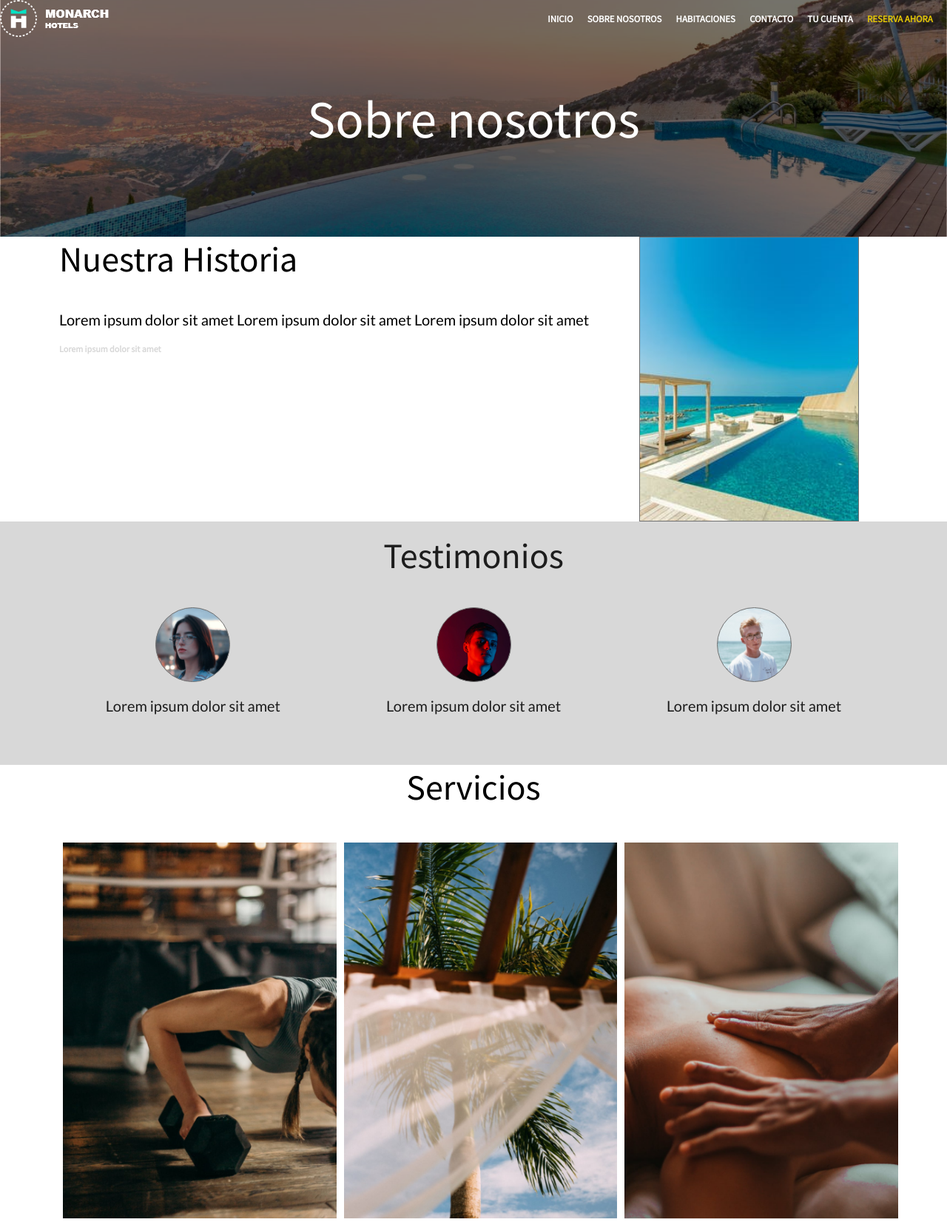
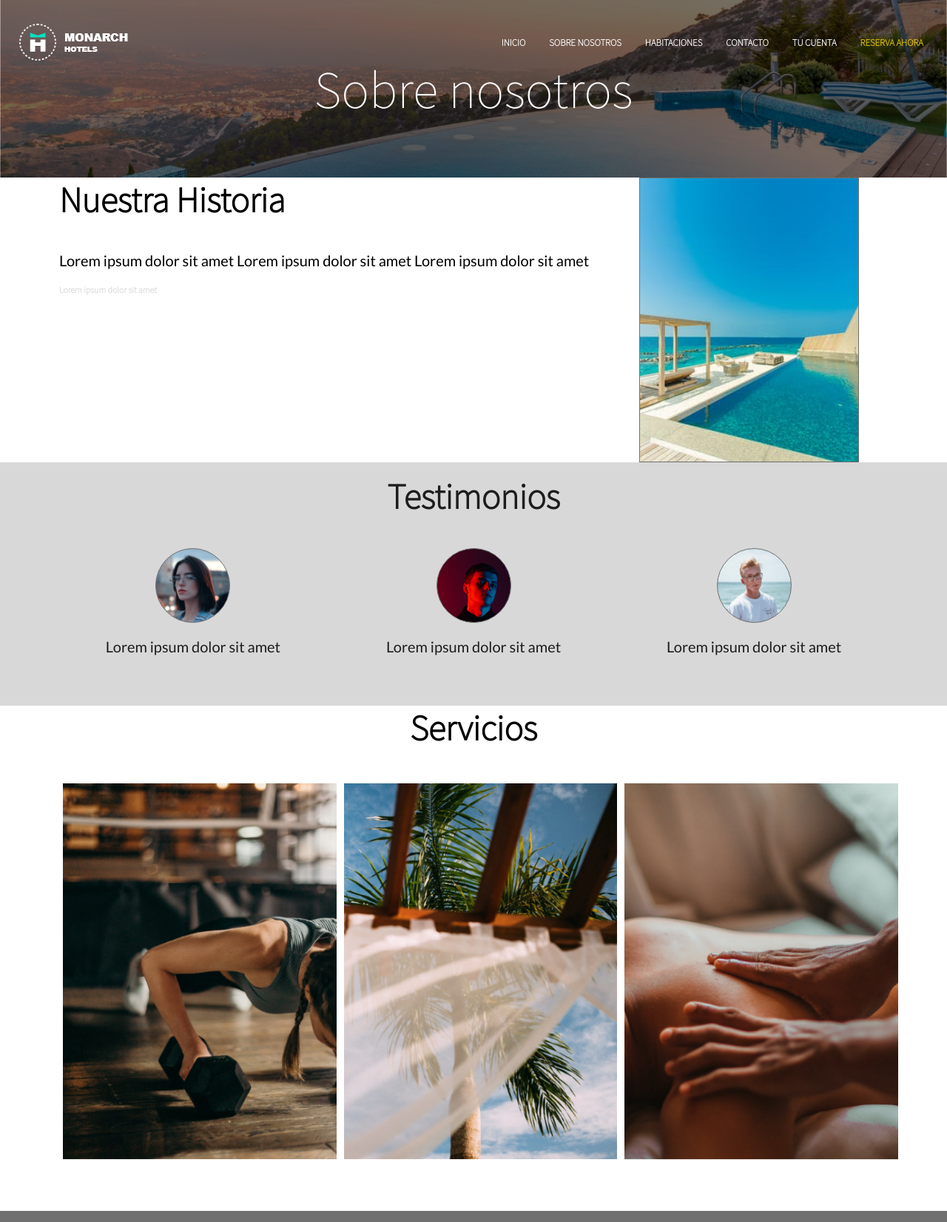
Before and after one commit to Diesouto/MonarchHotel, a PHP site: page /about.html in a window 1280 px wide. Shown: the top 1652 px of the page at 74% size. Run offline with PHP 8.4, Linux system fonts and the light colour scheme.

Commit message:
Css changes

```diff
--- a/css/_header.scss
+++ b/css/_header.scss
@@ -7,6 +7,7 @@
     text-transform: uppercase;
     font-size: 0.8em;
     font-weight: bold;
+    margin-top: 2.5em;
 }
 
 ul {
@@ -16,13 +17,14 @@ ul {
 #header li {
     float: right;
     margin-top: 1.3em;
-    margin-right: 1.5em;
+    margin-right: 2.5em;
     margin-bottom: 1em;
 }
 
 #header li:first-child {
     float: left;
     margin-top: 0em;
+    margin-left: 2em;
 }
 
 ul li a {
--- a/css/_index.scss
+++ b/css/_index.scss
@@ -1,8 +1,11 @@
+
+#form-cabecera {
+    padding-top: 5em;
+}
 
 #form-cabecera input::placeholder {
-    color: black;
+    color: $fondoOscuro;
     font-family: $fuenteSecundaria;
-    font-weight: bold;
 }
 
 /* Cabecera index*/
@@ -19,7 +22,7 @@
 
 #cabeceraPag {
     margin: 0%;
-    height: 40%;
+    height: 30%;
     padding: 0%;
     background-image: url("../img/header.png");
     background-position: center;
--- a/css/styles.css
+++ b/css/styles.css
@@ -1,6 +1,6 @@
 @charset "UTF-8";
 @import url("https://fonts.googleapis.com/css2?family=Lato&display=swap");
-@import url("https://fonts.googleapis.com/css2?family=Lato&family=Source+Sans+Pro&display=swap");
+@import url("https://fonts.googleapis.com/css2?family=Source+Sans+Pro:wght@200&display=swap");
 /* CLASES GLOBALES */
 body {
   margin: 0%;
@@ -35,15 +35,15 @@ body {
 }
 
 h1 {
-  font-family: "Source Sans Pro";
+  font-family: "Source Sans Pro", sans-serif;
   font-size: 71px;
   font-weight: normal;
 }
 
 h3 {
-  font-family: "Source Sans Pro";
+  font-family: "Source Sans Pro", sans-serif;
   font-size: 48px;
-  font-weight: normal;
+  font-weight: ultralight;
   margin: 0px 0px 40px 0px;
 }
 
@@ -56,7 +56,7 @@ h4 {
 }
 
 h5 {
-  font-family: "Source Sans Pro";
+  font-family: "Source Sans Pro", sans-serif;
   font-size: 12px;
   color: #D8D8D8;
 }
@@ -112,10 +112,11 @@ input {
   width: 100%;
   margin: 0%;
   padding: 0%;
-  font-family: "Source Sans Pro";
+  font-family: "Source Sans Pro", sans-serif;
   text-transform: uppercase;
   font-size: 0.8em;
   font-weight: bold;
+  margin-top: 2.5em;
 }
 
 ul {
@@ -125,13 +126,14 @@ ul {
 #header li {
   float: right;
   margin-top: 1.3em;
-  margin-right: 1.5em;
+  margin-right: 2.5em;
   margin-bottom: 1em;
 }
 
 #header li:first-child {
   float: left;
   margin-top: 0em;
+  margin-left: 2em;
 }
 
 ul li a {
@@ -139,28 +141,28 @@ ul li a {
   color: white;
 }
 
+#form-cabecera {
+  padding-top: 5em;
+}
+
 #form-cabecera input::-webkit-input-placeholder {
-  color: black;
+  color: #707070;
   font-family: "Lato";
-  font-weight: bold;
 }
 
 #form-cabecera input:-ms-input-placeholder {
-  color: black;
+  color: #707070;
   font-family: "Lato";
-  font-weight: bold;
 }
 
 #form-cabecera input::-ms-input-placeholder {
-  color: black;
+  color: #707070;
   font-family: "Lato";
-  font-weight: bold;
 }
 
 #form-cabecera input::placeholder {
-  color: black;
+  color: #707070;
   font-family: "Lato";
-  font-weight: bold;
 }
 
 /* Cabecera index*/
@@ -177,7 +179,7 @@ ul li a {
 
 #cabeceraPag {
   margin: 0%;
-  height: 40%;
+  height: 30%;
   padding: 0%;
   background-image: url("../img/header.png");
   background-position: center;
--- a/css/styles.scss
+++ b/css/styles.scss
@@ -1,6 +1,8 @@
 //Fuentes
 @import url('https://fonts.googleapis.com/css2?family=Lato&display=swap');
-@import url('https://fonts.googleapis.com/css2?family=Lato&family=Source+Sans+Pro&display=swap');
+@import url('https://fonts.googleapis.com/css2?family=Source+Sans+Pro:wght@200&display=swap');
+//@import url('https://fonts.googleapis.com/css2?family=Lato&family=Source+Sans+Pro&display=swap');
+
 
 //Variables globales
 $colorPrincipal: #17e6ca;
@@ -10,7 +12,7 @@ $colorWarning: #e2c506;
 $colorDanger: #e25e06;
 $black: #1D1D1D;
 
-$fuentePrincipal: 'Source Sans Pro';
+$fuentePrincipal: 'Source Sans Pro', sans-serif;
 $fuenteSecundaria: 'Lato';
 
 
@@ -54,7 +56,7 @@ h1 {
 h3 {
     font-family: $fuentePrincipal;
     font-size: 48px;
-    font-weight: normal;
+    font-weight: ultralight;
     margin: 0px 0px 40px 0px;
 }
 
```
Also changed, not shown: 1 other file.
